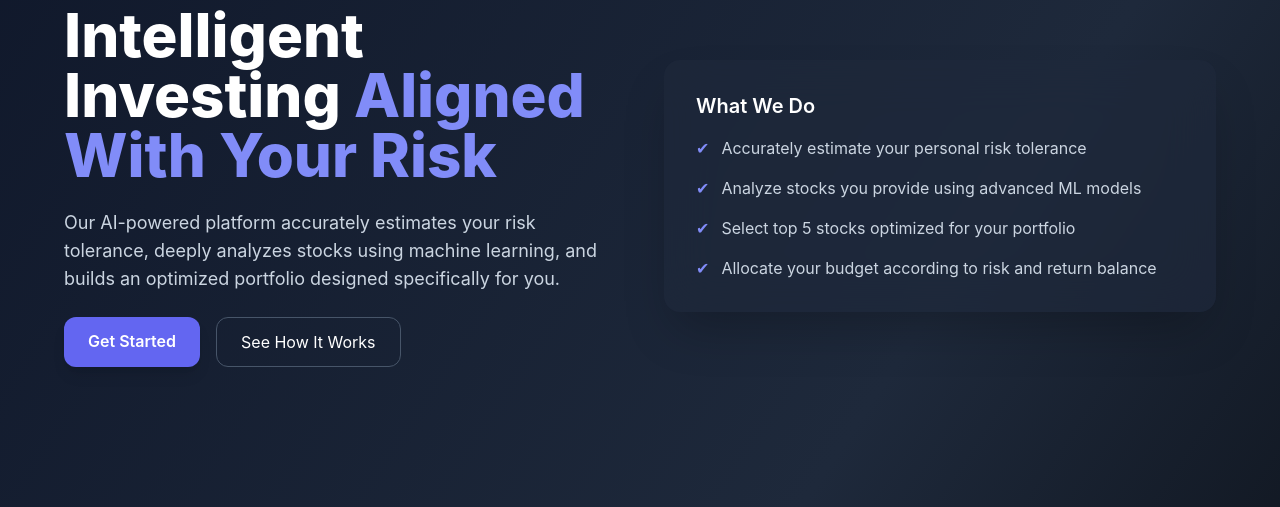
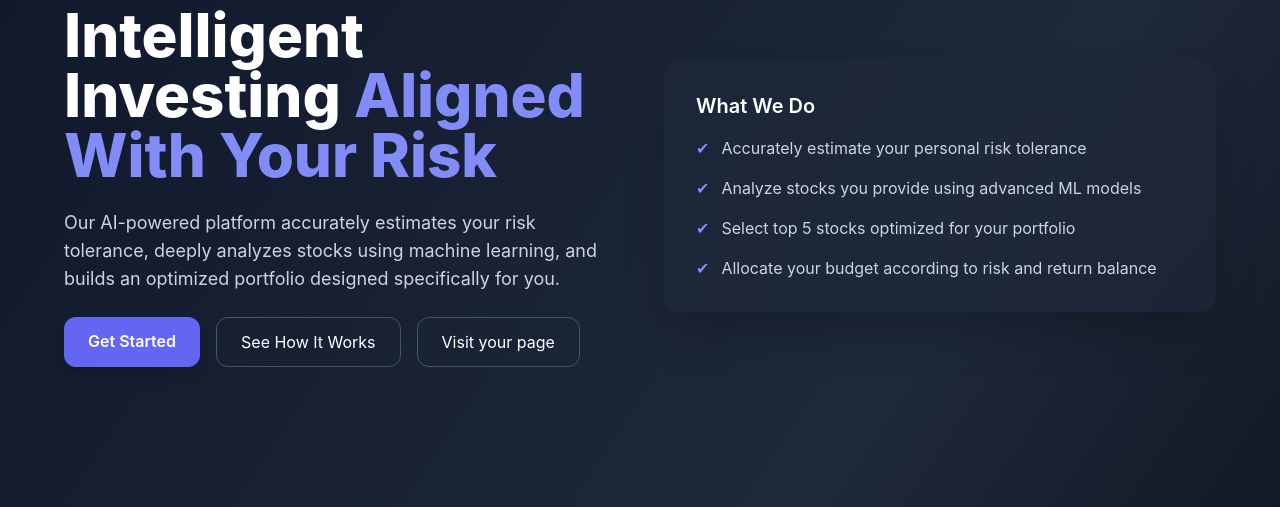
Before and after one commit to sashaTen/investML, a Django app: page / in a window 1280 px wide. Shown: the part 214-721 px from the top of the page. Run offline with Django 5.2, Linux system fonts and the light colour scheme; parts of the project's set-up code (start-up, migrations or seed data) failed here and were passed over; some libraries are stand-ins or nearby versions.

Commit message:
added the link to dashboard in the home page and the link to home page in the dashboard

```diff
--- a/investML/templates/homepage.html
+++ b/investML/templates/homepage.html
@@ -33,11 +33,16 @@
           <a href="#" class="px-6 py-3 rounded-xl border border-slate-600 hover:border-indigo-400 transition">
             See How It Works
           </a>
+          <a href="{% url 'dashboard' %}" class="px-6 py-3 rounded-xl border border-slate-600 hover:border-indigo-400 transition">
+             Visit your page
+          </a>
+
         </div>
       </div>
 
       <!-- Right Card -->
       <div class="bg-slate-800/70 backdrop-blur-xl rounded-2xl p-8 shadow-2xl">
+
         <h3 class="text-xl font-semibold mb-4">What We Do</h3>
         <ul class="space-y-4 text-slate-300">
           <li class="flex gap-3">
--- a/investML/templates/users.html
+++ b/investML/templates/users.html
@@ -1,6 +1,7 @@
 {% extends "base.html" %}
 {% block content %}
     Hello, {{ user.username|default:"Guest" }}!
+    <a href="{% url 'index' %}">home page </a>
      {% if user.is_authenticated %}
         {% include "logout.html" %}
     {% else %}
```
Also changed, not shown: db.sqlite3.
